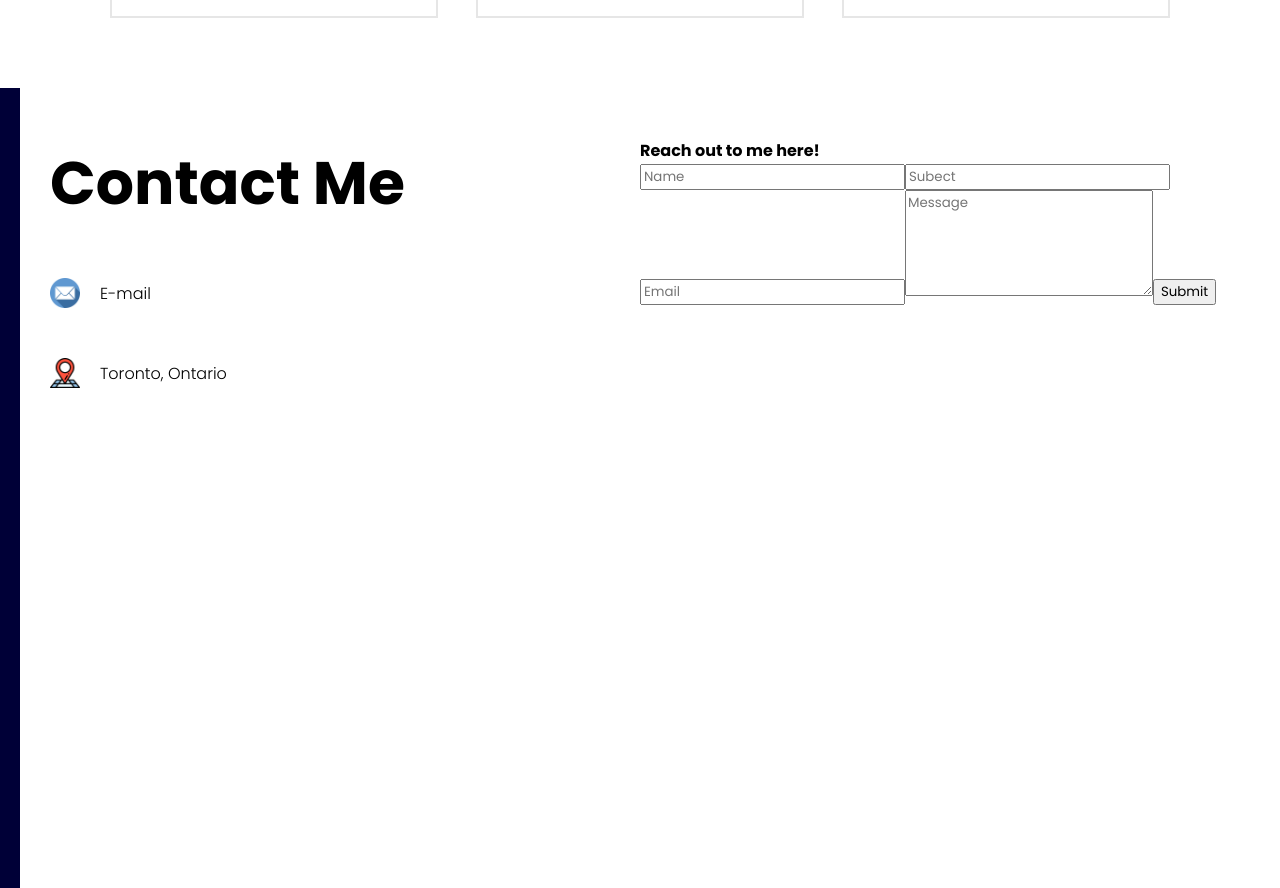
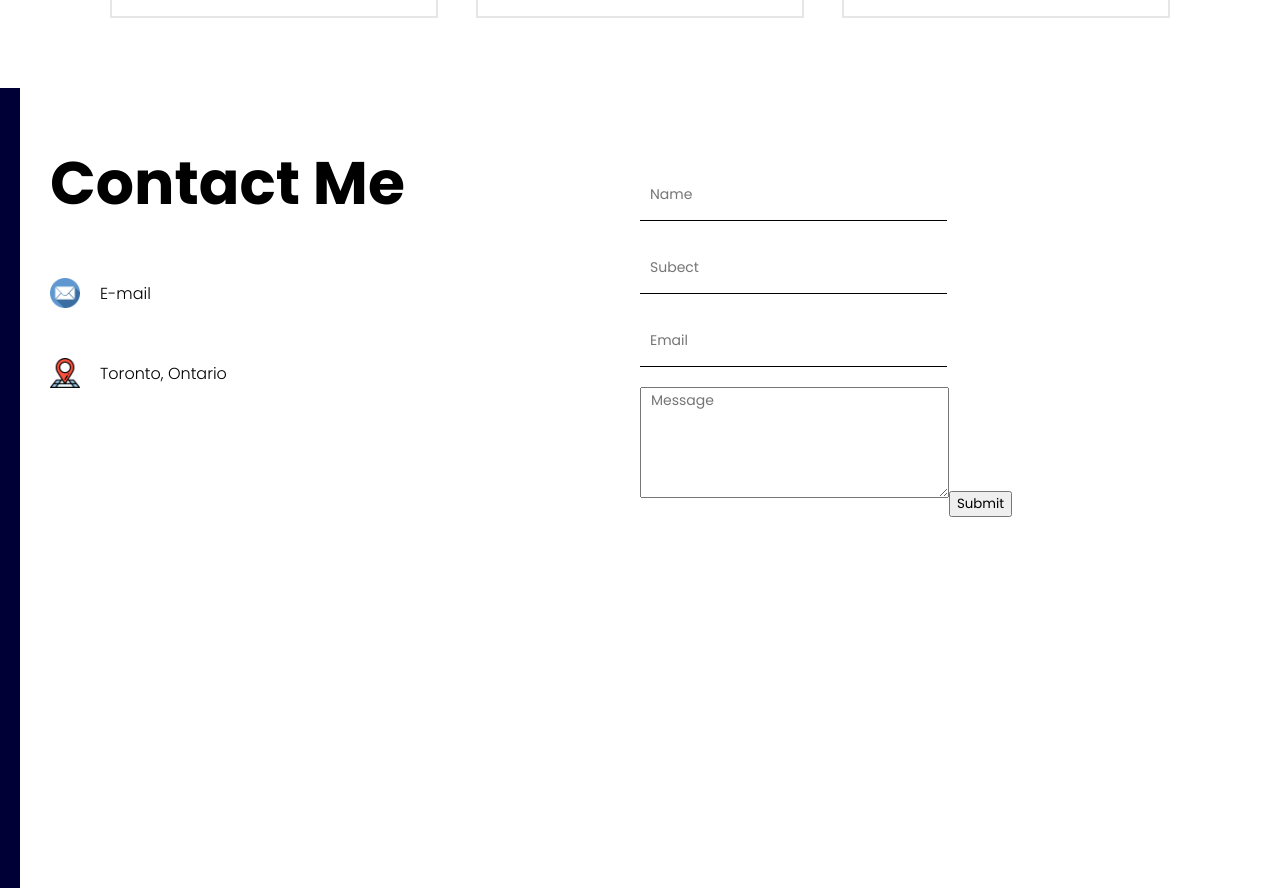
Before and after one commit to justinklam/portfolio, a React (Create React App) app: page / in a window 1280 px wide. Shown: the part 2480-3368 px from the top of the page. Built offline with nearby package versions, Linux system fonts and the light colour scheme.

Commit message:
add in styling for form, input and message box

```diff
--- a/src/components/contact/Contact.jsx
+++ b/src/components/contact/Contact.jsx
@@ -34,7 +34,7 @@ const Contact = () => {
 
         <div className="c-right">
           <p className="c-desc">
-              <b>Reach out to me here!</b>
+              {/* <b>Reach out to me here!</b> */}
           </p>
           <form>
             <input type="text" placeholder="Name" name="user_name"/>
--- a/src/components/contact/contact.css
+++ b/src/components/contact/contact.css
@@ -21,6 +21,10 @@
 
 .c-right {
   flex: 1;
+  display: flex;
+  flex-direction: column;
+  align-items: center;
+  justify-content: center;
 }
 
 .c-title {
@@ -41,3 +45,28 @@
   height: 30px;
   margin-right: 20px;
 }
+
+.c-desc {
+  font-weight: 200;
+}
+
+form {
+  margin-top: 20px;
+}
+
+input {
+  width: 50%;
+  height: 50px;
+  border: none;
+  border-bottom: 1px solid black;
+  margin: 10px 0px;
+  font-size: 14px;
+  padding-left: 10px;
+}
+
+textarea {
+  width: 50%;
+  margin: 10px 0px;
+  font-size: 14px;
+  padding-left: 10px;
+}
```
